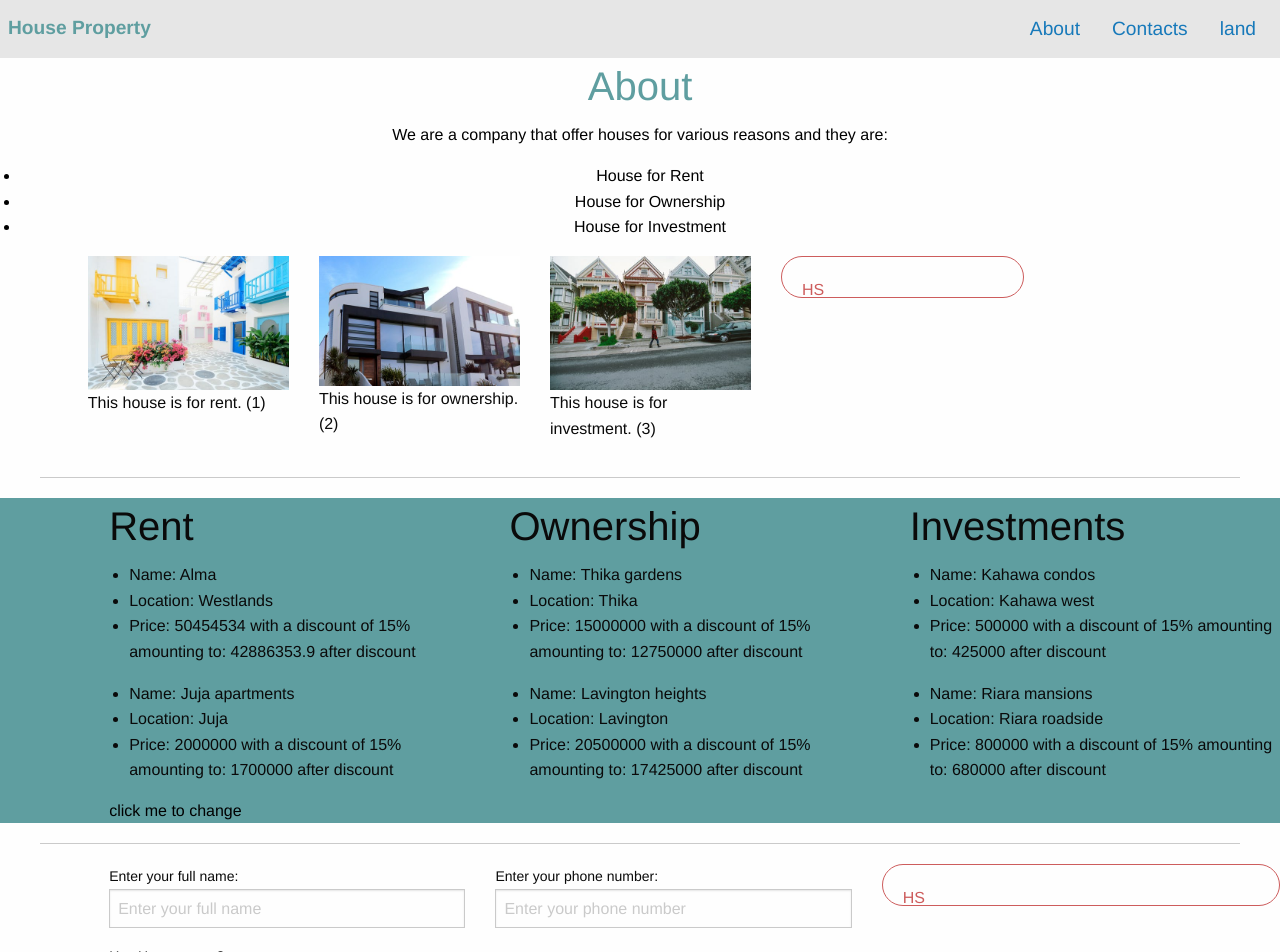
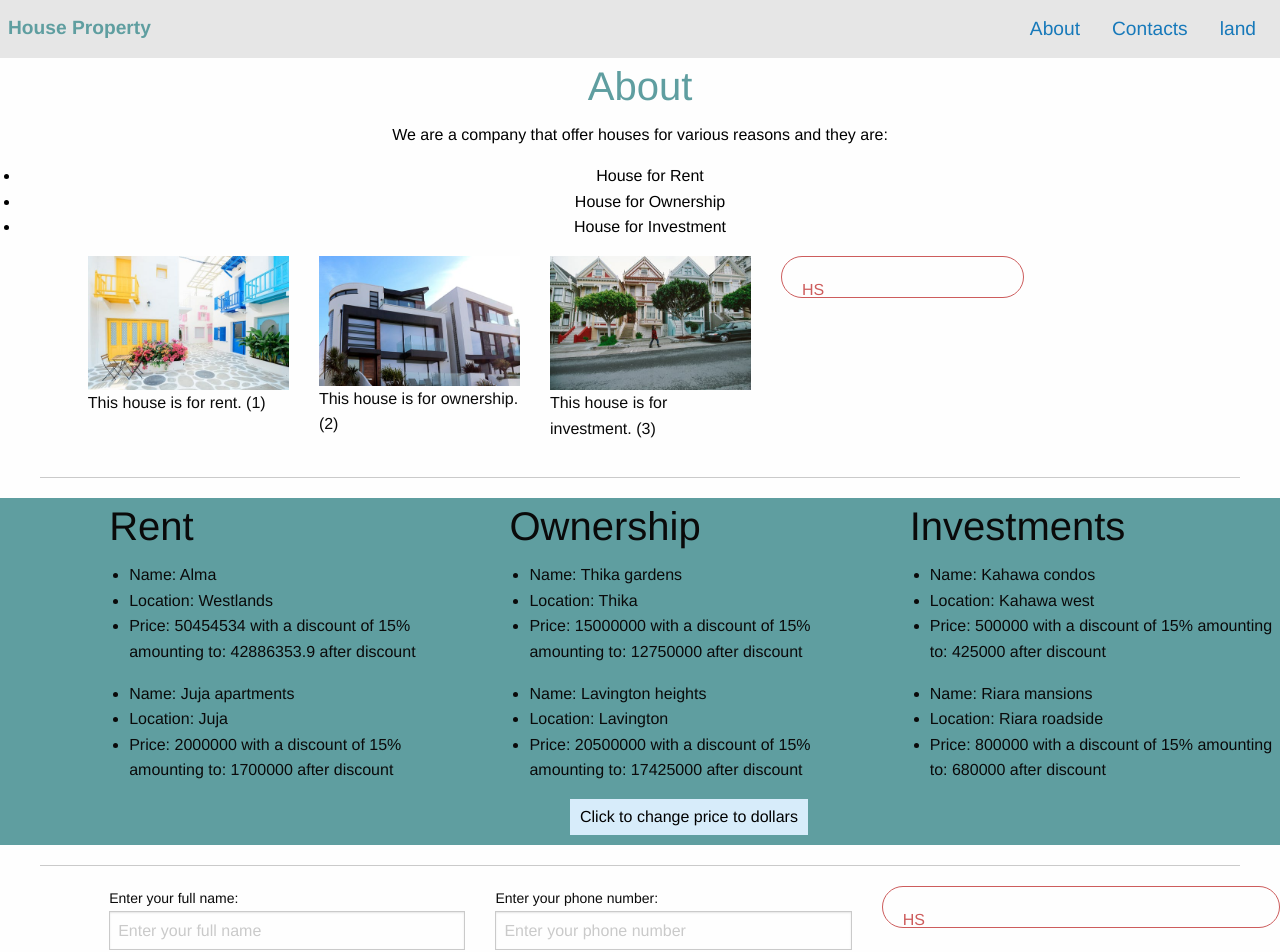
Before and after one commit to caroltheuri/vuejsapp, a Vue app: page / in a window 1280 px wide. Shown: the top 952 px of the page. Built offline with nearby package versions, Linux system fonts and the light colour scheme.

Commit message:
implementing mutation

```diff
--- a/src/components/category.vue
+++ b/src/components/category.vue
@@ -12,7 +12,7 @@
                         <li>{{ house.Price }}</li>
 
                     </ul>
-                    <button  @click="changeChoice()">click me to change</button>
+
                 </div>
                 <div class="auto cell">
                     <h2>Ownership</h2>
@@ -30,8 +30,9 @@
                         <li>{{ house.Price }}</li>
                     </ul>
                 </div>
+
             </div>
-
+            <button id="btn" type="button success" @click="changeCurrency">Click to change price to dollars </button>
         </div>
     </div>
 </template>
@@ -58,6 +59,11 @@
             }
 
         },
+        methods:{
+          changeCurrency:function(){
+           this.$store.commit('changeCurrency');
+          },
+        },
         name: 'category',
         data (){
             return{
@@ -70,4 +76,10 @@
     #categories{
         background-color: cadetblue;
     }
+    #btn{
+        margin-left: 570px;
+        padding: 10px;
+        background-color: #d7ecfa;
+        margin-bottom: 10px;
+    }
 </style>
--- a/src/store.js
+++ b/src/store.js
@@ -81,7 +81,21 @@ export const store = new Vuex.Store({
             return investDiscounts;
 
         }
-    }
-//
+    },
+//mutations
+    mutations:{
+     changeCurrency:state=>{
+      state.rentHouses.forEach(house=>{
+          house.Price=`$ ${(house.Price)/103}`;
+      })
+         state.ownHouses.forEach(house=>{
+             house.Price=`$ ${(house.Price)/103}`;
+         })
+         state.investHouses.forEach(house=>{
+             house.Price=`$ ${(house.Price)/103}`;
+         })
+         return changeCurrency;
+     },
+    },
 
 });
```
